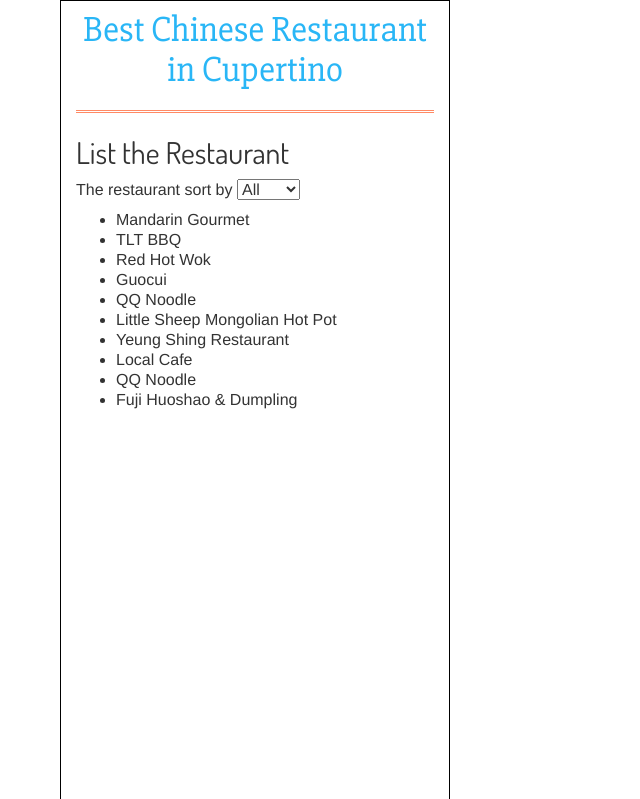
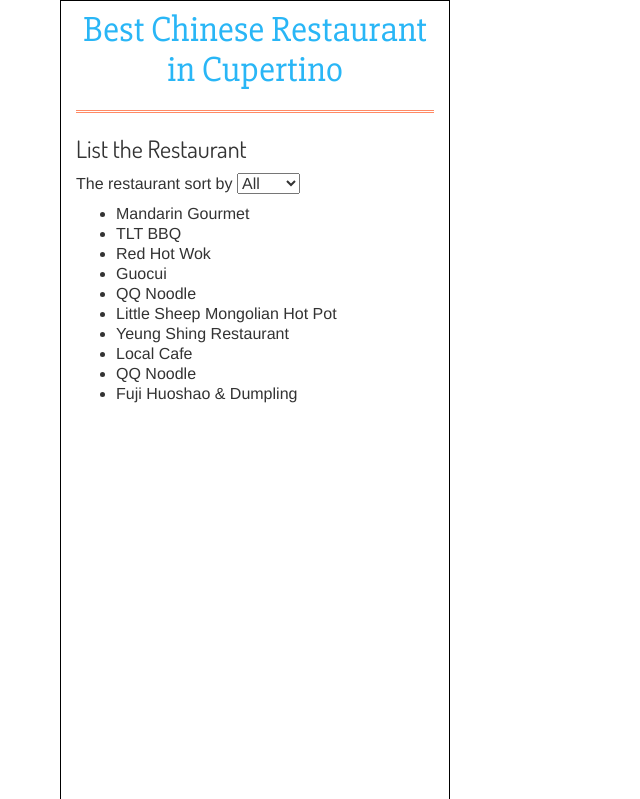
Before and after one commit to yzmaggie2008/yzmaggie2008.github.io, a plain HTML site: page index.html in a window 1280 px wide. Shown: the top 799 px of the page, without its empty margins (0-640 px from the left). Drawn offline with Linux system fonts and the light colour scheme; some packages are replaced by stand-ins of ours; a web font is replaced by a local one.

Commit message:
solve over words

```diff
--- a/index.html
+++ b/index.html
@@ -18,7 +18,7 @@
    			<hr class="separator">
 
    			<div class="form-group">
-   				<h2 class="new-text">List the Restaurant</h2>
+   				<h3 class="new-text">List the Restaurant</h3>
    				<div>
                   <p> The restaurant sort by
                   <select id="filter" data-bind="options: filterOptions, value: selectedOption, click: update"></select></p>
```
